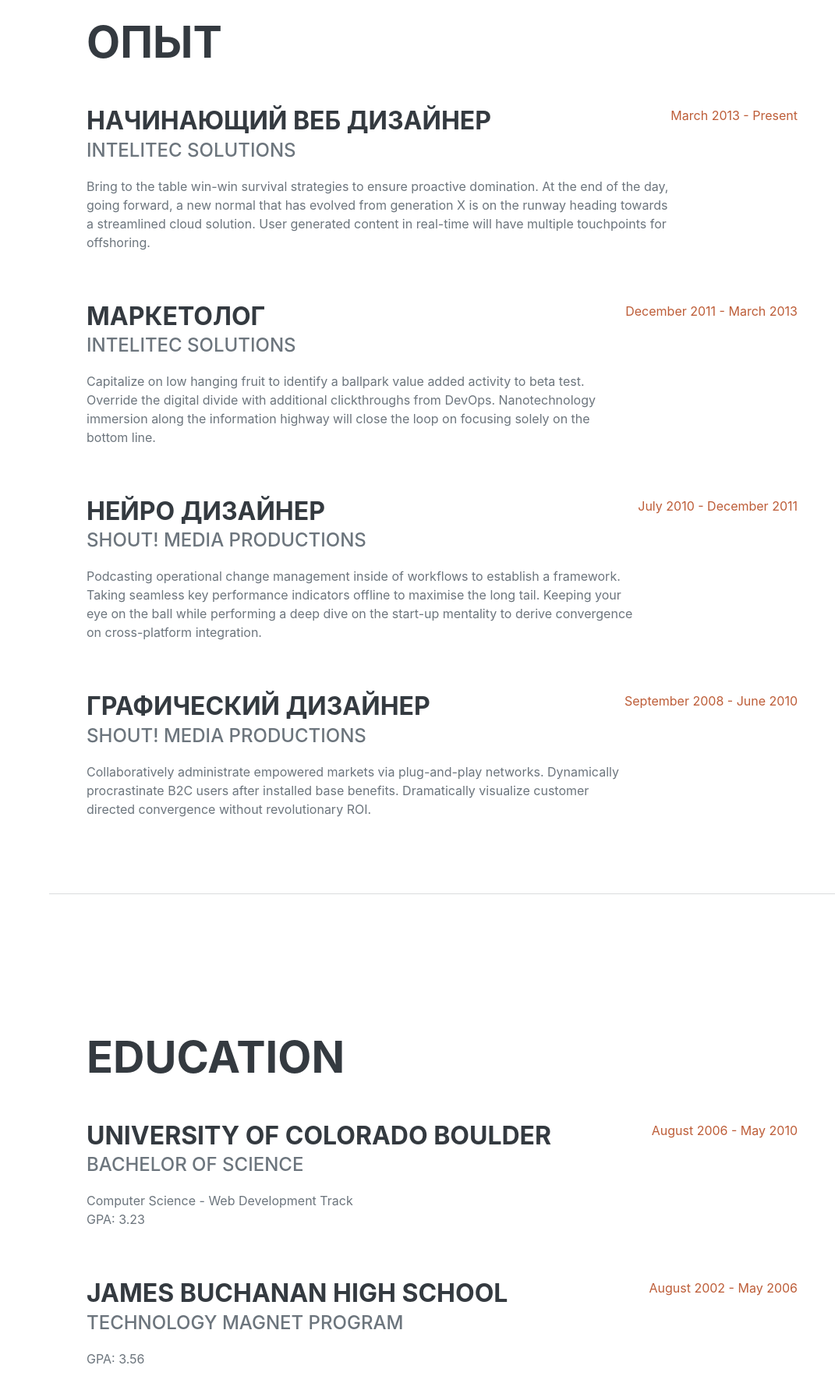
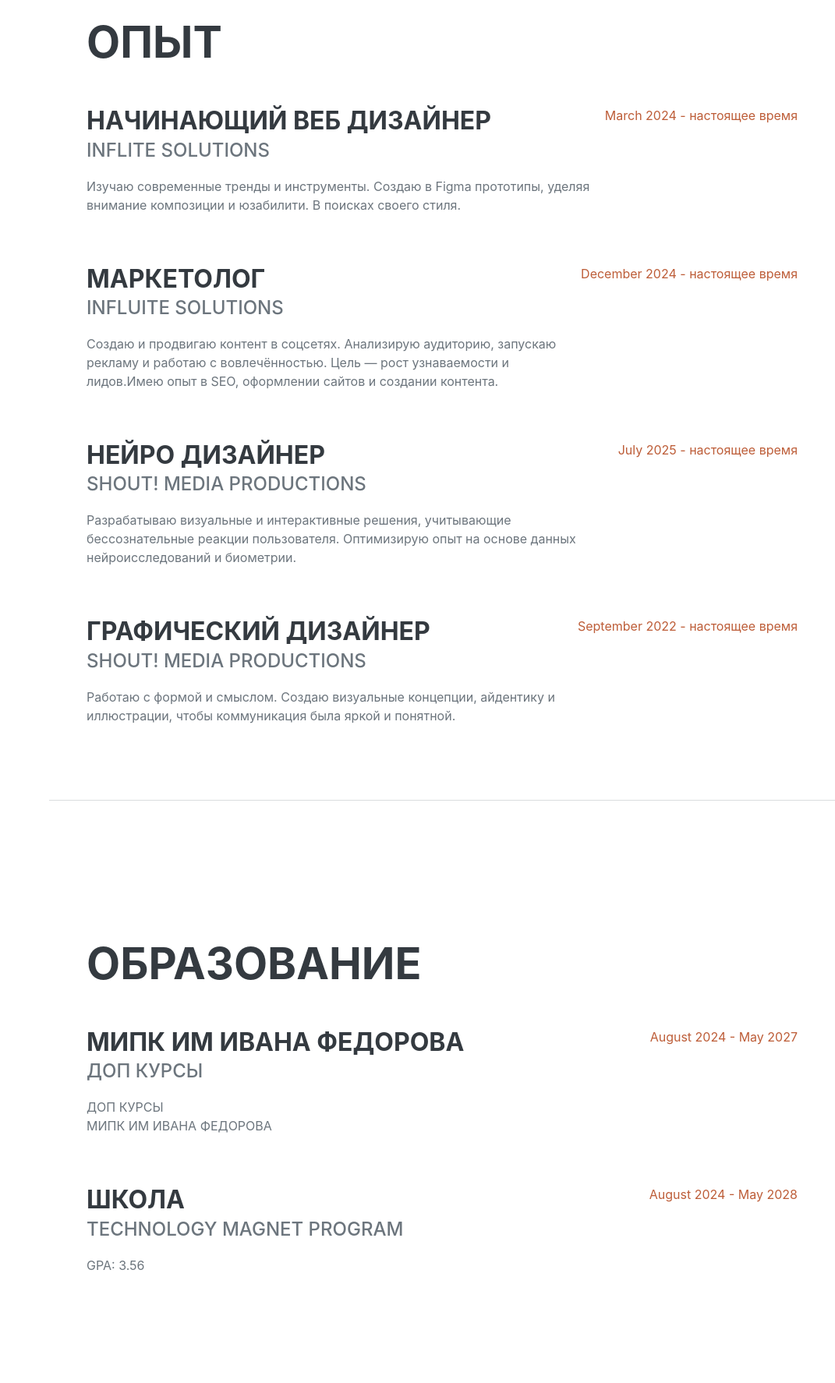
Before and after one commit to zagoryanskayavv24-bit/new-rezume, a plain HTML site: page index.html in a window 1280 px wide. Shown: the part 860-2634 px from the top of the page at 78% size, without its empty margins (209-1280 px from the left). Drawn offline with nearby package versions, Linux system fonts and the light colour scheme; a web font is replaced by a local one.

Commit message:
Update index.html

```diff
--- a/index.html
+++ b/index.html
@@ -66,34 +66,34 @@
                     <div class="d-flex flex-column flex-md-row justify-content-between mb-5">
                         <div class="flex-grow-1">
                             <h3 class="mb-0">Начинающий веб дизайнер</h3>
-                            <div class="subheading mb-3">Intelitec Solutions</div>
-                            <p>Bring to the table win-win survival strategies to ensure proactive domination. At the end of the day, going forward, a new normal that has evolved from generation X is on the runway heading towards a streamlined cloud solution. User generated content in real-time will have multiple touchpoints for offshoring.</p>
+                            <div class="subheading mb-3">Inflite solutions</div>
+                            <p>Изучаю современные тренды и инструменты. Создаю в Figma прототипы, уделяя внимание композиции и юзабилити. В поисках своего стиля.</p>
                         </div>
-                        <div class="flex-shrink-0"><span class="text-primary">March 2013 - Present</span></div>
+                        <div class="flex-shrink-0"><span class="text-primary">March 2024 - настоящее время</span></div>
                     </div>
                     <div class="d-flex flex-column flex-md-row justify-content-between mb-5">
                         <div class="flex-grow-1">
                             <h3 class="mb-0">Маркетолог</h3>
-                            <div class="subheading mb-3">Intelitec Solutions</div>
-                            <p>Capitalize on low hanging fruit to identify a ballpark value added activity to beta test. Override the digital divide with additional clickthroughs from DevOps. Nanotechnology immersion along the information highway will close the loop on focusing solely on the bottom line.</p>
+                            <div class="subheading mb-3">Influite solutions</div>
+                            <p>Создаю и продвигаю контент в соцсетях. Анализирую аудиторию, запускаю рекламу и работаю с вовлечённостью. Цель — рост узнаваемости и лидов.Имею опыт в SEO, оформлении сайтов и создании контента.</p>
                         </div>
-                        <div class="flex-shrink-0"><span class="text-primary">December 2011 - March 2013</span></div>
+                        <div class="flex-shrink-0"><span class="text-primary">December 2024 - настоящее время</span></div>
                     </div>
                     <div class="d-flex flex-column flex-md-row justify-content-between mb-5">
                         <div class="flex-grow-1">
                             <h3 class="mb-0">Нейро дизайнер</h3>
                             <div class="subheading mb-3">Shout! Media Productions</div>
-                            <p>Podcasting operational change management inside of workflows to establish a framework. Taking seamless key performance indicators offline to maximise the long tail. Keeping your eye on the ball while performing a deep dive on the start-up mentality to derive convergence on cross-platform integration.</p>
+                            <p>Разрабатываю визуальные и интерактивные решения, учитывающие бессознательные реакции пользователя. Оптимизирую опыт на основе данных нейроисследований и биометрии.</p>
                         </div>
-                        <div class="flex-shrink-0"><span class="text-primary">July 2010 - December 2011</span></div>
+                        <div class="flex-shrink-0"><span class="text-primary">July 2025 - настоящее время</span></div>
                     </div>
                     <div class="d-flex flex-column flex-md-row justify-content-between">
                         <div class="flex-grow-1">
                             <h3 class="mb-0">Графический дизайнер</h3>
                             <div class="subheading mb-3">Shout! Media Productions</div>
-                            <p>Collaboratively administrate empowered markets via plug-and-play networks. Dynamically procrastinate B2C users after installed base benefits. Dramatically visualize customer directed convergence without revolutionary ROI.</p>
+                            <p>Работаю с формой и смыслом. Создаю визуальные концепции, айдентику и иллюстрации, чтобы коммуникация была яркой и понятной.</p>
                         </div>
-                        <div class="flex-shrink-0"><span class="text-primary">September 2008 - June 2010</span></div>
+                        <div class="flex-shrink-0"><span class="text-primary">September 2022 - настоящее время</span></div>
                     </div>
                 </div>
             </section>
@@ -101,23 +101,23 @@
             <!-- Education-->
             <section class="resume-section" id="education">
                 <div class="resume-section-content">
-                    <h2 class="mb-5">Education</h2>
+                    <h2 class="mb-5">ОБРАЗОВАНИЕ</h2>
                     <div class="d-flex flex-column flex-md-row justify-content-between mb-5">
                         <div class="flex-grow-1">
-                            <h3 class="mb-0">University of Colorado Boulder</h3>
-                            <div class="subheading mb-3">Bachelor of Science</div>
-                            <div>Computer Science - Web Development Track</div>
-                            <p>GPA: 3.23</p>
+                            <h3 class="mb-0">МИПК ИМ ИВАНА ФЕДОРОВА</h3>
+                            <div class="subheading mb-3">ДОП КУРСЫ</div>
+                            <div>ДОП КУРСЫ</div>
+                            <p>МИПК ИМ ИВАНА ФЕДОРОВА</p>
                         </div>
-                        <div class="flex-shrink-0"><span class="text-primary">August 2006 - May 2010</span></div>
+                        <div class="flex-shrink-0"><span class="text-primary">August 2024 - May 2027</span></div>
                     </div>
                     <div class="d-flex flex-column flex-md-row justify-content-between">
                         <div class="flex-grow-1">
-                            <h3 class="mb-0">James Buchanan High School</h3>
+                            <h3 class="mb-0">ШКОЛА</h3>
                             <div class="subheading mb-3">Technology Magnet Program</div>
                             <p>GPA: 3.56</p>
                         </div>
-                        <div class="flex-shrink-0"><span class="text-primary">August 2002 - May 2006</span></div>
+                        <div class="flex-shrink-0"><span class="text-primary">August 2024 - May 2028</span></div>
                     </div>
                 </div>
             </section>
@@ -125,8 +125,8 @@
             <!-- Skills-->
             <section class="resume-section" id="skills">
                 <div class="resume-section-content">
-                    <h2 class="mb-5">Skills</h2>
-                    <div class="subheading mb-3">Programming Languages & Tools</div>
+                    <h2 class="mb-5">НАВЫКИ</h2>
+                    <div class="subheading mb-3">контент-креаторство</div>
                     <ul class="list-inline dev-icons">
                         <li class="list-inline-item"><i class="fab fa-html5"></i></li>
                         <li class="list-inline-item"><i class="fab fa-css3-alt"></i></li>
@@ -141,23 +141,23 @@
                         <li class="list-inline-item"><i class="fab fa-grunt"></i></li>
                         <li class="list-inline-item"><i class="fab fa-npm"></i></li>
                     </ul>
-                    <div class="subheading mb-3">Workflow</div>
+                    <div class="subheading mb-3">Ведение проектов от идеи до реализации</div>
                     <ul class="fa-ul mb-0">
                         <li>
                             <span class="fa-li"><i class="fas fa-check"></i></span>
-                            Mobile-First, Responsive Design
+                            создание баннеров, карточек, логотипов, полиграфии
                         </li>
                         <li>
                             <span class="fa-li"><i class="fas fa-check"></i></span>
-                            Cross Browser Testing & Debugging
+                            нейро-фотосессии и визуал для маркетплейсов
                         </li>
                         <li>
                             <span class="fa-li"><i class="fas fa-check"></i></span>
-                            Cross Functional Teams
+                            графический дизайн
                         </li>
                         <li>
                             <span class="fa-li"><i class="fas fa-check"></i></span>
-                            Agile Development & Scrum
+                           оформление сайтов
                         </li>
                     </ul>
                 </div>
@@ -166,7 +166,7 @@
             <!-- Interests-->
             <section class="resume-section" id="interests">
                 <div class="resume-section-content">
-                    <h2 class="mb-5">Interests</h2>
+                    <h2 class="mb-5">ИНТЕРЕСЫ</h2>
                     <p>Apart from being a web developer, I enjoy most of my time being outdoors. In the winter, I am an avid skier and novice ice climber. During the warmer months here in Colorado, I enjoy mountain biking, free climbing, and kayaking.</p>
                     <p class="mb-0">When forced indoors, I follow a number of sci-fi and fantasy genre movies and television shows, I am an aspiring chef, and I spend a large amount of my free time exploring the latest technology advancements in the front-end web development world.</p>
                 </div>
@@ -175,11 +175,11 @@
             <!-- Awards-->
             <section class="resume-section" id="awards">
                 <div class="resume-section-content">
-                    <h2 class="mb-5">Awards & Certifications</h2>
+                    <h2 class="mb-5">НАГРАДЫ & УЧАСТИЯ</h2>
                     <ul class="fa-ul mb-0">
                         <li>
                             <span class="fa-li"><i class="fas fa-trophy text-warning"></i></span>
-                            Google Analytics Certified Developer
+                            WORLDSKILLS
                         </li>
                         <li>
                             <span class="fa-li"><i class="fas fa-trophy text-warning"></i></span>
```
